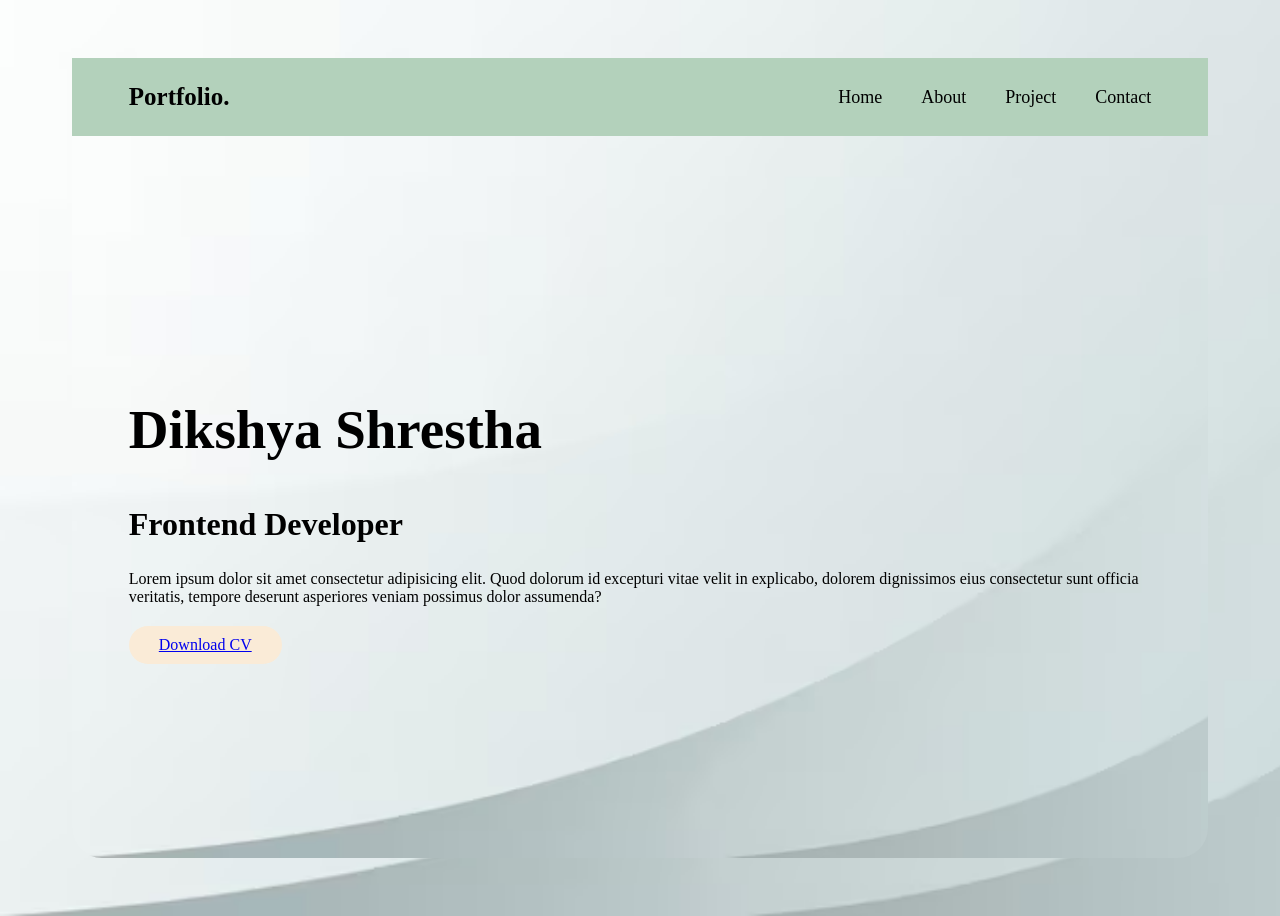
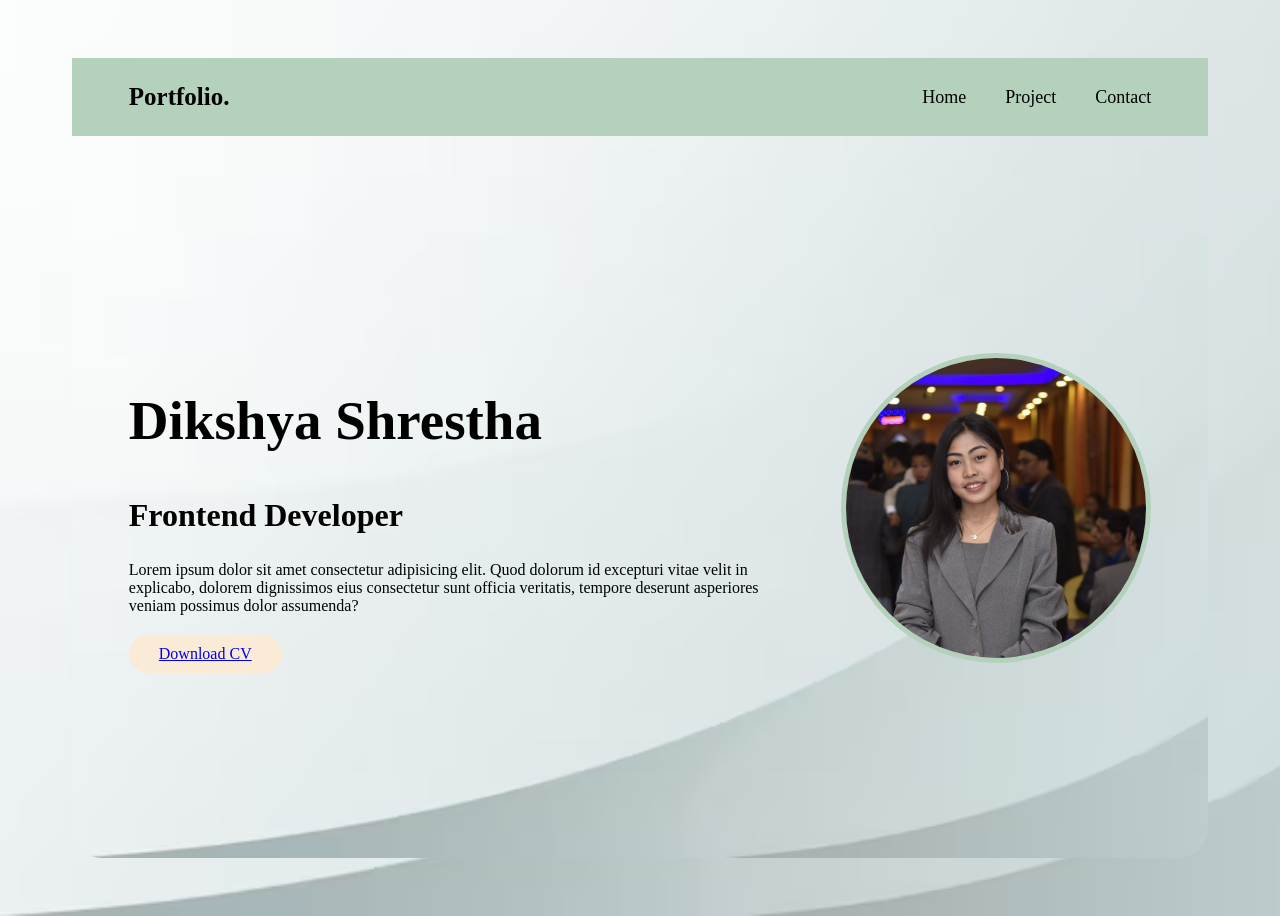
Before and after one commit to dikshyashres/Portfolio, a plain HTML site: page index.html in a window 1280 px wide. Drawn offline with Linux system fonts and the light colour scheme.

Commit message:
added profile

```diff
--- a/index.css
+++ b/index.css
@@ -46,6 +46,7 @@ header{
     height: 100%;
     gap:50px;
     padding: 50px 5% 0;
+    justify-content: space-between;
 }
 .detail h1{
     font-size: 55px;
@@ -67,3 +68,21 @@ header{
 .btn:hover{
     color: red;
 }
+.img{
+    display: flex;
+    justify-content: center;
+    align-items: center;
+}
+.img-wrap{
+    width: 300px;
+    height: 300px;
+    border-radius: 50%;
+    overflow: hidden;
+    border: 5px solid #b3d1bb;
+}
+.img-wrap img {
+    width: 100%;
+    height: 100%;
+    object-fit: cover;
+    display: block;
+}
--- a/index.html
+++ b/index.html
@@ -12,7 +12,6 @@
         <a href="portfolio" class="logo">Portfolio.</a>
          <nav class="navbar">
             <a href="index.html">Home</a>
-            <a href="about">About</a>
             <a href="project">Project</a>
             <a href="contact.html">Contact</a>
          </nav>
@@ -26,6 +25,11 @@
             <a href="cv" class="btn">Download CV</a>
         </div>
         </div>
+        <div class="img">
+            <div class="img-wrap">
+            <img src="profile.jpg" alt="dikshya shrestha" id="profile picuture">
+            </div>
+        </div>
       </section>
  </div>
 
```
Also changed, not shown: contact.html (+1 -4 lines), profile.jpg (added).
